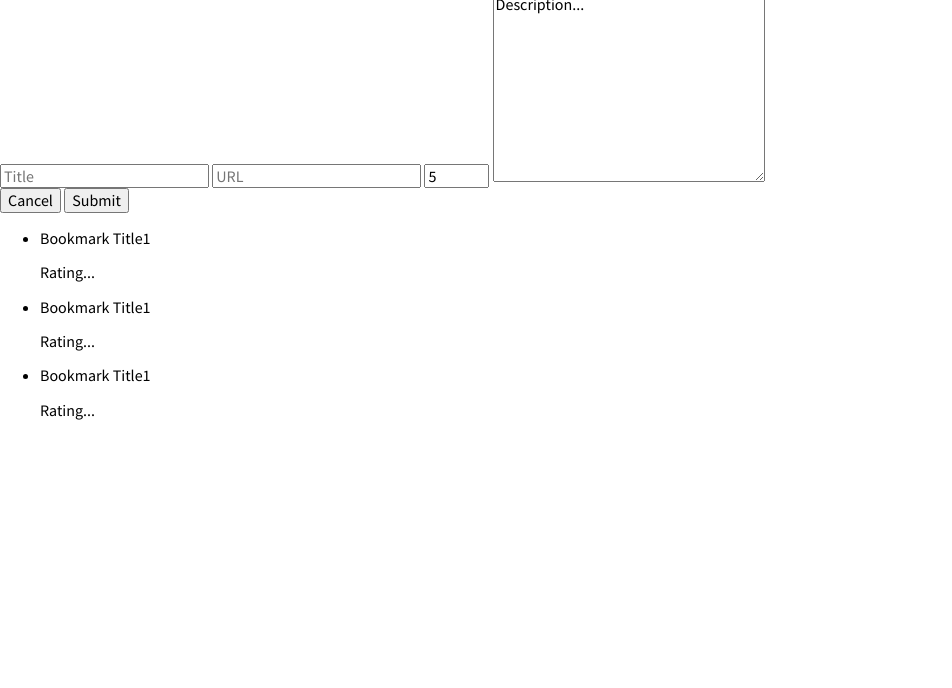
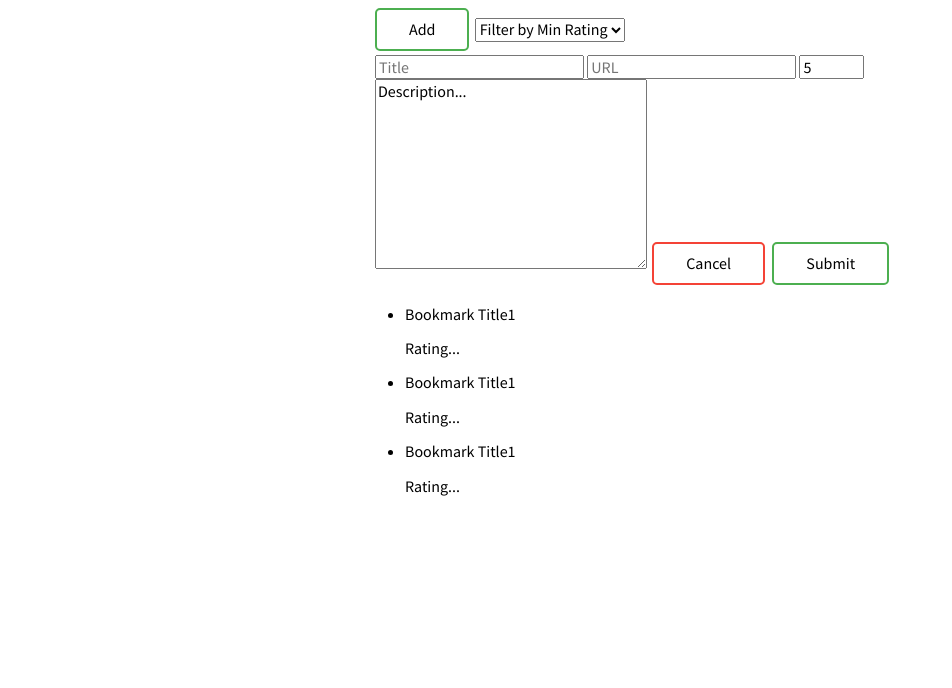
Before and after one commit to thinkful-ei-cheetah/nick-bookmarks-app, a plain HTML site: page index.html in a window 1280 px wide. Shown: the part 112-800 px from the top of the page, without its empty margins (0-952 px from the left). Drawn offline with nearby package versions, Linux system fonts and the light colour scheme.

Commit message:
add some a11y to html AND colorize buttons

```diff
--- a/index.html
+++ b/index.html
@@ -10,11 +10,12 @@
   <link rel="stylesheet" href="styles/index.css">
 </head>
 <body>
-  <h1>user's Bookmarks</h1>
-  <form>
-    <div class="controls">
-      <button id="add-button">Add</button>
-      <select name="filter-dropdown" id="rating-filter-drop">
+  <div class="container">
+    <h1>user's<br>Bookmarks</h1>
+
+    <form class="add-bookmark-controls js-controls-form">
+      <button type="submit" class="button add-bookmark-submit-button">Add</button>
+      <select name="rating-filter" id="rating-filter-dropdown" aria-label="Filter by Minimum Rating">
         <option value="" disabled selected hidden>Filter by Min Rating</option>
         <option value="5">5 Stars</option>
         <option value="4">4 Stars</option>
@@ -22,33 +23,29 @@
         <option value="2">2 Stars</option>
         <option value="1">1 Star</option>
       </select>
-    </div>
+    </form>
 
-    <div class="add-bookmark-form">
-      <form action="">
-        <div class="add-bookmark">
-          <input type="text" name="addB-title-input" id="addB-title-input" placeholder="Title" required>
-          <input type="url" name="addB-url-input" id="addB-url-input" placeholder="URL" required>
-          <input type="number" name="addB-rating-spinner" id="addB-rating-spinner" min="1" max="5" step="1" value="5" size="6">
+    <form class="add-bookmark-controls js-add-bookmark-form">
+      <input type="text" name="Title" id="addB-title-input" placeholder="Title" required>
+      <input type="url" name="URL" id="addB-url-input" placeholder="URL" required>
+      <input type="number" name="Rating" id="addB-rating-spinner" min="1" max="5" step="1" value="5" size="6">
       <textarea name="addB-desc-textarea" id="addB-desc-textarea" cols="30" rows="10">Description...</textarea>
-          <div class="addB-form-controls">
-            <button class="addB-cancel-button">Cancel</button>
-            <button type="submit">Submit</button>
-          </div>
-        </div>
-      </form>
-    </div>
+      <button class="button addB-cancel-button">Cancel</button>
+      <button type="submit" class="button addB-submit-button">Submit</button>
     </form>
 
     <main>
-    <ul class="bookmarks-list">
+      <ul class="bookmark-list js-bookmarks-list">
         <li>Bookmark Title1<p>Rating...</p></li>
         <li>Bookmark Title1<p>Rating...</p></li>
         <li>Bookmark Title1<p>Rating...</p></li>
       </ul>
     </main>
+  </div>
 
   <script type="text/javascript" src="https://cdnjs.cloudflare.com/ajax/libs/cuid/1.3.8/browser-cuid.min.js"></script>
   <script type="text/javascript" src="https://code.jquery.com/jquery-3.2.1.min.js"></script>
+
+  <script type="text/javascript" src="/scripts/index.js"></script>
 </body>
 </html>
--- a/scripts/index.js
+++ b/scripts/index.js
@@ -0,0 +1,3 @@
+'use strict';
+
+console.log('js hooked up');
--- a/styles/index.css
+++ b/styles/index.css
@@ -5,3 +5,55 @@
 body {
   font-family: 'Source Sans Pro', sans-serif;
 }
+
+.container {
+  max-width: 600px;
+  padding: 0 25px;
+  margin: 0 auto;
+}
+
+.add-bookmark-controls {
+  margin-left: 10px;
+}
+
+.button {
+  background-color: #4CAF50; /* Green */
+  border: none;
+  color: white;
+  padding: 10px 32px;
+  text-align: center;
+  text-decoration: none;
+  display: inline-block;
+  font-size: 16px;
+  margin: 4px 2px;
+  border-radius: 5px;
+  -webkit-transition-duration: 0.4s; /* Safari */
+  transition-duration: 0.4s;
+  cursor: pointer;
+}
+
+.add-bookmark-submit-button {
+  margin-left: 0;
+}
+
+.add-bookmark-submit-button, .addB-submit-button {
+  background-color: white;
+  color: black;
+  border: 2px solid #4CAF50;
+}
+
+.add-bookmark-submit-button:hover, .addB-submit-button:hover {
+  background-color: #4CAF50;
+  color: white;
+}
+
+.addB-cancel-button {
+  background-color: white;
+  color: black;
+  border: 2px solid #f44336;
+}
+
+.addB-cancel-button:hover {
+  background-color: #f44336;
+  color: white;
+}
```
Lines whose indentation alone changed are shown as unchanged.
